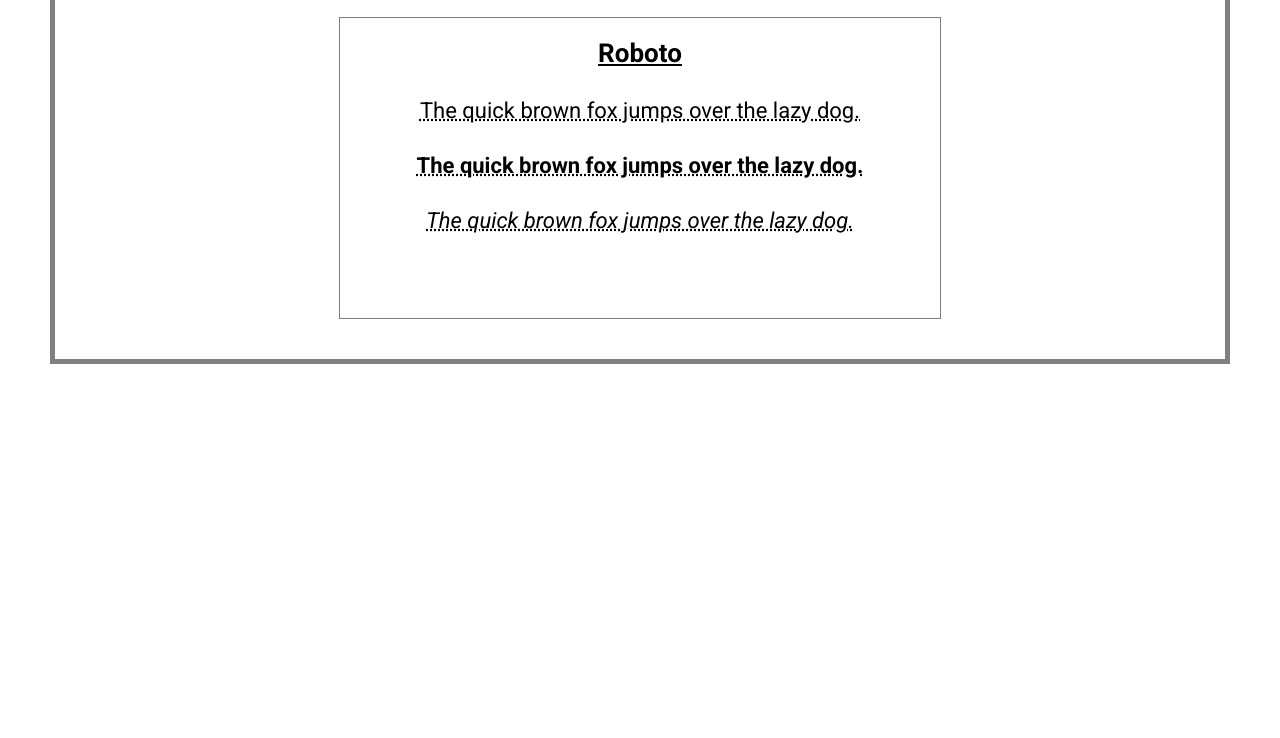
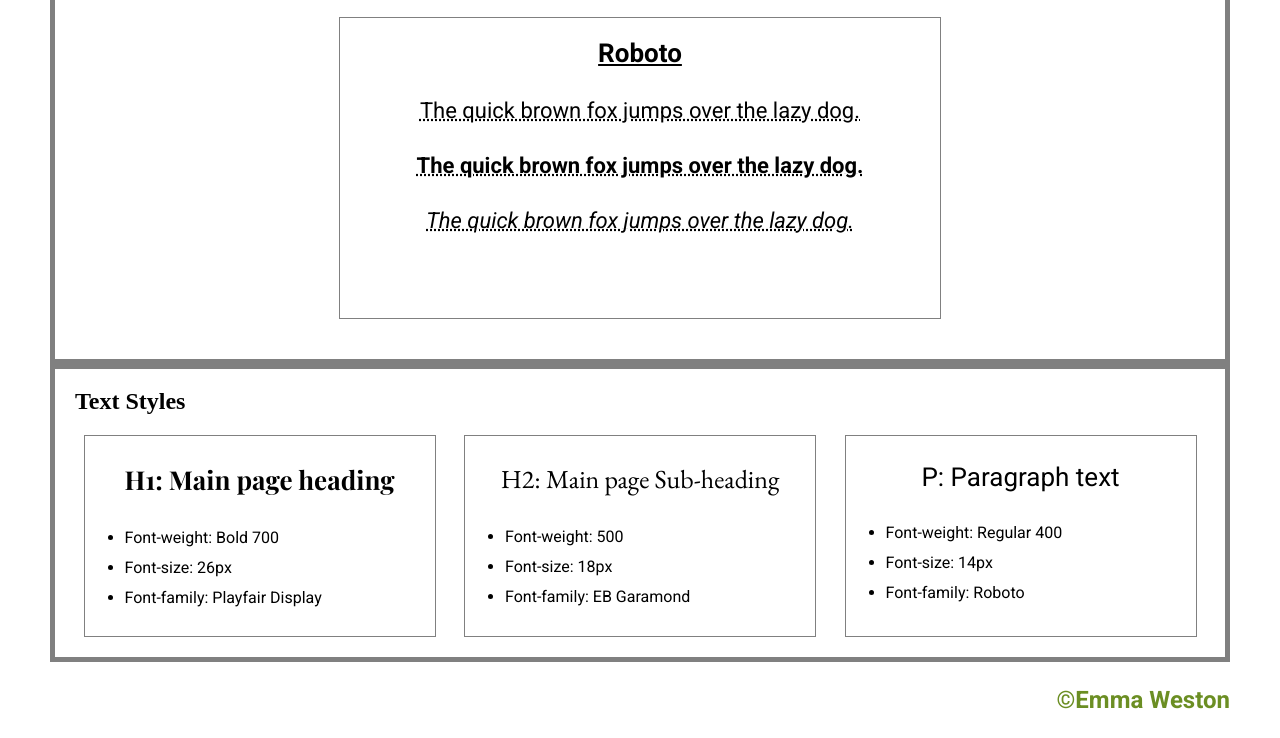
Before and after one commit to Em-Weston/Website-Design-System, a plain HTML site: page index.html in a window 1280 px wide. Shown: the part 1859-2597 px from the top of the page. Before the commit the page ends 2231 px from the top, so only its background shows below. Drawn offline with nearby package versions, Linux system fonts and the light colour scheme; a web font is replaced by a local one.

Commit message:
Adding text design details and copyright

```diff
--- a/index.html
+++ b/index.html
@@ -98,9 +98,45 @@
 
                 </div>
                 </div>
+                <!-- Text Style tips -->
+                <div class='container'>
+                    <h2>Text Styles</h2>
+                    <div class='color-container'>
+
+                        <div class='text-panel H1'>
+                            <p class='text-name H1 bold Playfair-Dis'>H1: Main page heading</p>
+                            <ul>
+                                <li class='Roboto text-dets'>Font-weight: Bold 700</li>
+                                <li class='Roboto text-dets'>Font-size: 26px</li>
+                                <li class='Roboto text-dets'>Font-family: Playfair Display</li>
+                            </ul>
+                        </div>
+
+                        <div class='text-panel H2'>
+                            <p class='text-name H2 Garamond'>H2: Main page Sub-heading</p>
+                            <ul>
+                                <li class='Roboto text-dets'>Font-weight: 500</li>
+                                <li class='Roboto text-dets'>Font-size: 18px</li>
+                                <li class='Roboto text-dets'>Font-family: EB Garamond</li>
+                            </ul>
+                        </div>
+
+                        <div class='text-panel P'>
+                            <p class='text-name P Roboto'>P: Paragraph text</p>
+                            <ul>
+                                <li class='Roboto text-dets'>Font-weight: Regular 400</li>
+                                <li class='Roboto text-dets'>Font-size: 14px</li>
+                                <li class='Roboto text-dets'>Font-family: Roboto</li>
+                            </ul>
+                        </div>
+
+
+
+                    </div>
+                    </div>
         </main>
         <footer>
-
+            <p class='copy-foot Roboto'>&copyEmma Weston</p>
         </footer>
     </body>
 </html>
--- a/style.css
+++ b/style.css
@@ -13,7 +13,6 @@
     margin-top: none;
     margin-bottom: none;
     font-family: Verdana;
-
 }
 
 h2 {
@@ -24,6 +23,10 @@
 .container {
     display: block;
     border: 5px solid gray;
+}
+
+.container h2 {
+    font-size: 24px;
 }
 
 .color-container {
@@ -132,6 +135,29 @@
 .Roboto {
     font-family: 'Roboto', sans-serif;
 }
+
+.text-panel {
+    border: 1px solid gray;
+    height: 200px;
+    width: 350px;
+}
+
+.text-name {
+    text-align: center;
+    font-size: 26px;
+}
+
+.text-dets {
+    font-size: 16px;
+    line-height: 30px;
+}
+
+.copy-foot {
+    color: olivedrab;
+    font-size: 24px;
+    font-weight: bold;
+    text-align: right;
+}
 /*
 .hide,
 .bold-hide {
```
Also changed, not shown: 1 other file.
